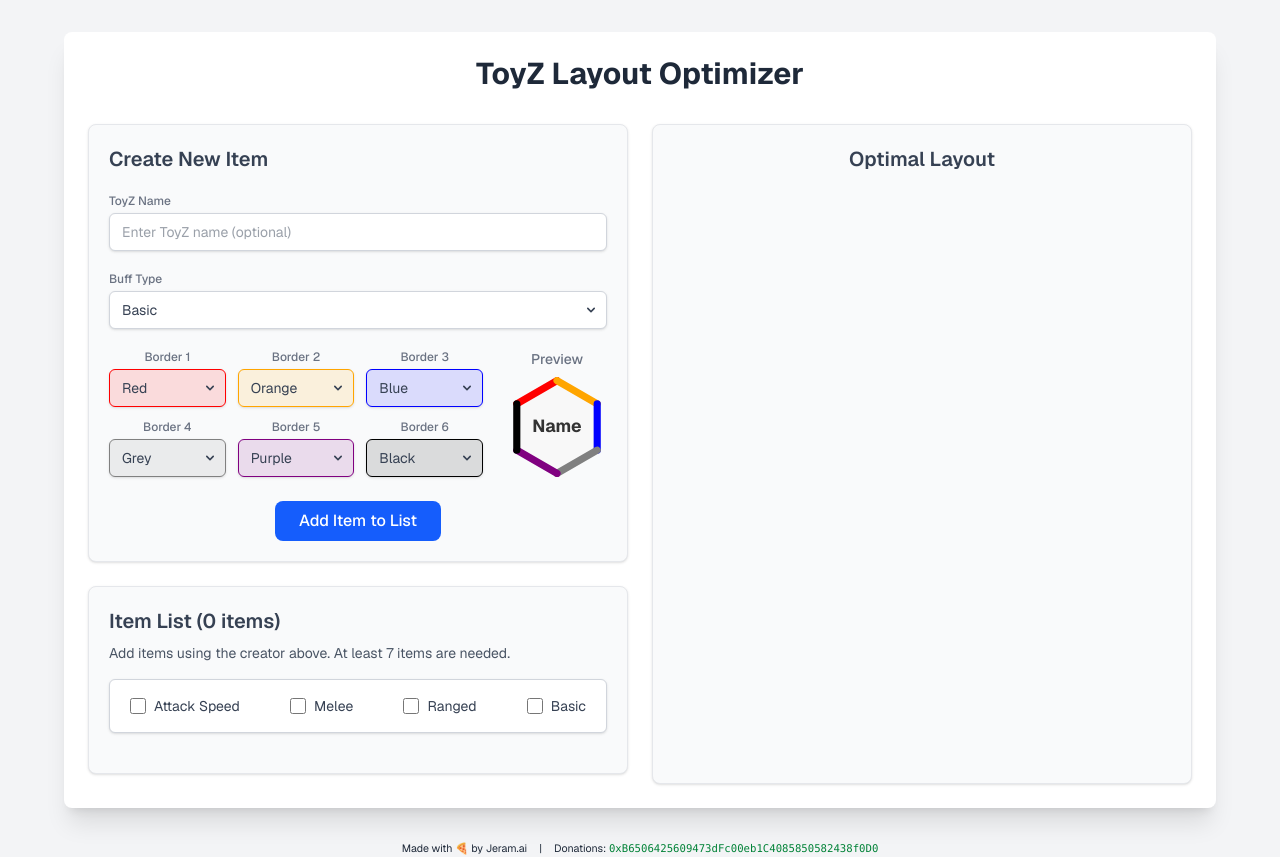
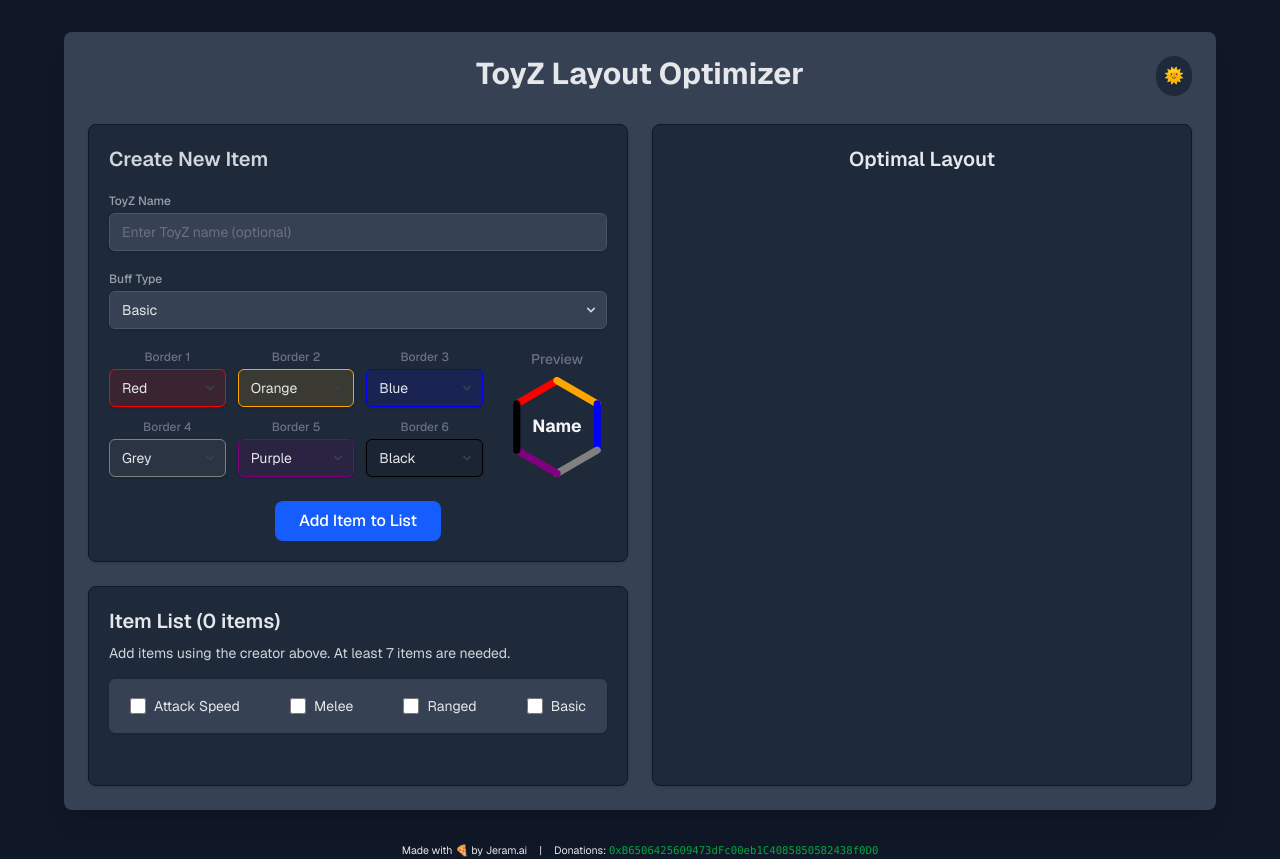
Before and after one commit to Jeramai/PHZ-Optimizer, a Next.js app: page / in a window 1280 px wide. Built offline with nearby package versions, Linux system fonts and the light colour scheme.

Commit message:
Implement dark mode support; add theme toggle component and update styles for dark mode compatibility

```diff
--- a/src/app/globals.css
+++ b/src/app/globals.css
@@ -1,4 +1,6 @@
 @import 'tailwindcss';
+
+@custom-variant dark (&:where(.dark, .dark *));
 
 :root {
   --background: #ffffff;
--- a/src/app/layout.tsx
+++ b/src/app/layout.tsx
@@ -24,7 +24,7 @@ export default function RootLayout({
 }>) {
   return (
     <html lang='en'>
-      <body className={`${geistSans.variable} ${geistMono.variable} antialiased`}>{children}</body>
+      <body className={`${geistSans.variable} ${geistMono.variable} antialiased dark`}>{children}</body>
     </html>
   );
 }
--- a/src/app/page.tsx
+++ b/src/app/page.tsx
@@ -3,6 +3,7 @@
 import HexagonCreator from '@/components/Creator';
 import HexagonList from '@/components/List';
 import HexagonOptimalLayout from '@/components/OptimalLayout';
+import ThemeToggle from '@/components/ThemeToggle';
 import { BuffType } from '@/lib/enums';
 import { ColorOption, Item } from '@/lib/types';
 import { debounce } from 'lodash';
@@ -104,10 +105,15 @@ export default function Home() {
   };
 
   return (
-    <div className='bg-gray-100 font-sans min-h-screen'>
+    <div className='bg-gray-100 dark:bg-gray-900 text-gray-800 dark:text-gray-200 font-sans min-h-screen'>
       <main className='p-4 md:p-8'>
-        <div className='container mx-auto bg-white p-4 sm:p-6 rounded-lg shadow-xl max-w-6xl'>
-          <h1 className='text-2xl sm:text-3xl font-bold mb-6 sm:mb-8 text-center text-gray-800'>ToyZ Layout Optimizer</h1>
+        <div className='container mx-auto bg-white dark:bg-gray-700 p-4 sm:p-6 rounded-lg shadow-xl max-w-6xl'>
+          <div className='relative'>
+            <h1 className='text-2xl sm:text-3xl font-bold mb-6 sm:mb-8 text-center'>ToyZ Layout Optimizer</h1>
+            <div className='absolute top-0 right-0'>
+              <ThemeToggle />
+            </div>
+          </div>
           <div className='flex flex-col lg:flex-row gap-6'>
             <div className='flex flex-col gap-6 lg:w-1/2'>
               <HexagonCreator onAddItem={handleAddItem} />
@@ -124,7 +130,7 @@ export default function Home() {
           </div>
         </div>
       </main>
-      <footer className='mb-1 text-[8pt] text-gray-800 flex justify-center gap-3'>
+      <footer className='mb-1 text-[8pt] flex justify-center gap-3'>
         <span>
           <span>Made with {'🍕'} by </span>
           <a href='https://jeramai.github.io' target='_blank'>
@@ -135,7 +141,7 @@ export default function Home() {
         <span>
           <span>{`Donations: `}</span>
           <button onClick={() => handleCopy('0xB6506425609473dFc00eb1C4085850582438f0D0')} className='cursor-pointer'>
-            <code className='text-green-700'>0xB6506425609473dFc00eb1C4085850582438f0D0</code>
+            <code className='text-green-700 dark:text-green-600'>0xB6506425609473dFc00eb1C4085850582438f0D0</code>
           </button>
         </span>
       </footer>
--- a/src/components/Creator.tsx
+++ b/src/components/Creator.tsx
@@ -32,10 +32,10 @@ export default function HexagonCreator({ onAddItem }: Readonly<HexagonCreatorPro
   }, [onAddItem, name, buffType, selectedColors]);
 
   return (
-    <div className='p-4 sm:p-5 border border-gray-200 rounded-lg bg-gray-50 shadow-sm'>
-      <h2 className='text-lg sm:text-xl font-semibold mb-5 text-gray-700'>Create New Item</h2>
+    <div className='p-4 sm:p-5 border border-gray-200 rounded-lg bg-gray-50 shadow-sm dark:border-gray-900 dark:bg-gray-800'>
+      <h2 className='text-lg sm:text-xl font-semibold mb-5 text-gray-700 dark:text-gray-300'>Create New Item</h2>
       <div className='flex flex-col mb-5'>
-        <label htmlFor='hexagonName' className='block text-xs font-medium text-gray-500 mb-1'>
+        <label htmlFor='hexagonName' className='block text-xs font-medium text-gray-500 dark:text-gray-400 mb-1'>
           ToyZ Name
         </label>
         <div className='relative w-full'>
@@ -45,13 +45,15 @@ export default function HexagonCreator({ onAddItem }: Readonly<HexagonCreatorPro
             value={name}
             onChange={(e) => setName(e.target.value)}
             placeholder='Enter ToyZ name (optional)'
-            className='w-full px-3 py-2 bg-white border border-gray-300 rounded-md shadow-sm text-sm text-gray-700 focus:outline-none focus:ring-2 focus:ring-blue-500 focus:border-blue-500'
+            className='w-full px-3 py-2 bg-white border border-gray-300 rounded-md shadow-sm text-sm text-gray-700
+              dark:bg-gray-700 dark:border-gray-600 dark:text-gray-200 placeholder-gray-400 dark:placeholder-gray-500
+              focus:outline-none focus:ring-2 focus:ring-blue-500 focus:border-blue-500'
           />
         </div>
       </div>
 
       <div className='flex flex-col mb-5'>
-        <label htmlFor='buffType' className='block text-xs font-medium text-gray-500 mb-1'>
+        <label htmlFor='buffType' className='block text-xs font-medium text-gray-500 dark:text-gray-400 mb-1'>
           Buff Type
         </label>
         <div className='relative w-full'>
@@ -59,15 +61,22 @@ export default function HexagonCreator({ onAddItem }: Readonly<HexagonCreatorPro
             id='buffType'
             value={buffType}
             onChange={(e) => setBuffType(e.target.value as BuffType)}
-            className='appearance-none w-full px-3 py-2 bg-white border border-gray-300 rounded-md shadow-sm text-sm text-gray-700 focus:outline-none focus:ring-2 focus:ring-blue-500 focus:border-blue-500 cursor-pointer'
+            className='appearance-none w-full px-3 py-2 bg-white border border-gray-300 rounded-md shadow-sm text-sm text-gray-700
+              dark:bg-gray-700 dark:border-gray-600 dark:text-gray-200 placeholder-gray-400 dark:placeholder-gray-500
+              focus:outline-none focus:ring-2 focus:ring-blue-500 focus:border-blue-500 cursor-pointer'
           >
             {Object.values(BuffType).map((type) => (
-              <option key={type} value={type} className='text-gray-900 bg-white hover:bg-gray-100'>
+              <option
+                key={type}
+                value={type}
+                className='text-gray-900 bg-white hover:bg-gray-100 dark:text-gray-200 dark:bg-gray-800 hover:dark:bg-gray-700'
+                style={{ color: '#1e2939' }}
+              >
                 {type}
               </option>
             ))}
           </select>
-          <div className='pointer-events-none absolute inset-y-0 right-0 flex items-center px-2 text-gray-700'>
+          <div className='pointer-events-none absolute inset-y-0 right-0 flex items-center px-2 text-gray-700 dark:text-gray-300'>
             <svg className='h-4 w-4' xmlns='http://www.w3.org/2000/svg' viewBox='0 0 20 20' fill='currentColor'>
               <path
                 fillRule='evenodd'
@@ -116,7 +125,8 @@ const SelectBorderColor = memo(function SelectBorderColor({ color, index, handle
           id={`color-select-${index}`}
           value={color}
           onChange={(e) => handleColorChange(index, e.target.value as ColorOption)}
-          className='appearance-none w-full px-3 py-2 bg-white border border-gray-300 rounded-md shadow-sm text-sm text-gray-700 focus:outline-none focus:ring-2 focus:ring-blue-500 focus:border-blue-500 cursor-pointer '
+          className='appearance-none w-full px-3 py-2 bg-white border border-gray-300 rounded-md shadow-sm text-sm text-gray-700 dark:text-gray-200
+            focus:outline-none focus:ring-2 focus:ring-blue-500 focus:border-blue-500 cursor-pointer '
           style={{
             backgroundColor: BORDER_COLORS[color] + '20', // Adding 20% opacity
             borderColor: BORDER_COLORS[color]
--- a/src/components/List.tsx
+++ b/src/components/List.tsx
@@ -21,7 +21,8 @@ interface HexagonListProps {
   handleBuffTypeChange: (buffType: BuffType) => void;
 }
 
-const CONTAINER_CLASSES = 'p-4 sm:p-5 border border-gray-200 rounded-lg bg-gray-50 shadow-sm';
+const CONTAINER_CLASSES =
+  'p-4 sm:p-5 border border-gray-200 rounded-lg bg-gray-50 dark:bg-gray-800 dark:border-gray-900 shadow-sm';
 const GRID_CLASSES = 'grid grid-cols-3 sm:grid-cols-4 md:grid-cols-5 gap-2';
 
 const RemoveButton = React.memo(({ id, onRemoveItem }: RemoveButtonProps) => (
@@ -48,20 +49,23 @@ const HexagonList = React.memo(({ items, onRemoveItem, selectedBuffTypes, handle
 
   return (
     <div id='item-list' className={CONTAINER_CLASSES}>
-      <h2 className='text-lg sm:text-xl font-semibold mb-2 text-gray-700'>Item List ({itemCount} items)</h2>
+      <h2 className='text-lg sm:text-xl font-semibold mb-2 text-gray-700 dark:text-gray-200'>Item List ({itemCount} items)</h2>
       {itemCount < 7 ? (
-        <p id='list-message' className='text-sm text-gray-600 mb-4 min-h-[20px]'>
+        <p id='list-message' className='text-sm text-gray-600 dark:text-gray-300 mb-4 min-h-[20px]'>
           Add items using the creator above. At least 7 items are needed.
         </p>
       ) : itemCount > 13 ? (
-        <p id='list-message' className='text-sm text-gray-600 mb-4 min-h-[20px]'>
+        <p id='list-message' className='text-sm text-gray-600 dark:text-gray-300 mb-4 min-h-[20px]'>
           It will take longer to find the optimal layout.
         </p>
       ) : null}
 
-      <div className='flex flex-wrap justify-between gap-2 p-3 border border-gray-300 rounded-md bg-white shadow-sm mb-5'>
+      <div className='flex flex-wrap justify-between gap-2 p-3 border border-gray-300 rounded-md bg-white dark:border-gray-700 dark:bg-gray-700 shadow-sm mb-8'>
         {Object.entries(BuffType).map((value) => (
-          <label key={value[0]} className='flex items-center space-x-2 cursor-pointer hover:bg-gray-50 px-2 py-1 rounded'>
+          <label
+            key={value[0]}
+            className='flex items-center space-x-2 cursor-pointer hover:bg-gray-50 hover:dark:bg-gray-800 px-2 py-1 rounded'
+          >
             <input
               type='checkbox'
               name={value[0]}
@@ -69,7 +73,7 @@ const HexagonList = React.memo(({ items, onRemoveItem, selectedBuffTypes, handle
               onChange={() => handleBuffTypeChange(value[1])}
               className='w-4 h-4 text-blue-500 border-gray-300 rounded focus:ring-blue-500 focus:ring-2'
             />
-            <span className='text-sm text-gray-700 select-none'>{value[1]}</span>
+            <span className='text-sm text-gray-700 dark:text-gray-200 select-none'>{value[1]}</span>
           </label>
         ))}
       </div>
--- a/src/components/OptimalLayout.tsx
+++ b/src/components/OptimalLayout.tsx
@@ -103,6 +103,7 @@ const HexagonOptimalLayout = React.memo(({ itemList }: Readonly<HexagonOptimalLa
         fill="#333"
         text-anchor="middle"
         dominant-baseline="middle"
+        class="fill-gray-900 dark:fill-gray-100"
         font-weight="bold">${truncatedText}</text>
     </g>`;
     },
@@ -121,7 +122,7 @@ const HexagonOptimalLayout = React.memo(({ itemList }: Readonly<HexagonOptimalLa
       if (displayId !== undefined) {
         svg += ' data-item-id="' + displayId + '"';
       }
-      svg += '><polygon points="' + points + '" fill="#f8f8f8" stroke="#aaa" stroke-width="0.5"/>';
+      svg += '><polygon points="' + points + '" class="fill-gray-200 dark:fill-gray-800"  stroke="#aaa" stroke-width="0.5"/>';
 
       // Add borders
       for (let i = 0; i < 6; i++) {
@@ -235,8 +236,11 @@ const HexagonOptimalLayout = React.memo(({ itemList }: Readonly<HexagonOptimalLa
   }, [currentArrangement, arrangements, drawLayout]);
 
   return (
-    <div id='optimalLayout' className='p-4 sm:p-5 border border-gray-200 rounded-lg bg-gray-50 shadow-sm h-full flex flex-col'>
-      <h2 className='text-lg sm:text-xl font-semibold mb-4 text-gray-700 text-center'>Optimal Layout</h2>
+    <div
+      id='optimalLayout'
+      className='p-4 sm:p-5 border border-gray-200 rounded-lg bg-gray-50 dark:bg-gray-800 dark:border-gray-900 shadow-sm h-full flex flex-col'
+    >
+      <h2 className='text-lg sm:text-xl font-semibold mb-4 text-gray-700 dark:text-gray-200 text-center'>Optimal Layout</h2>
 
       <div className='flex flex-col items-center justify-center gap-6 flex-grow'>
         <div className='relative w-full flex justify-center items-center'>
@@ -256,14 +260,14 @@ const HexagonOptimalLayout = React.memo(({ itemList }: Readonly<HexagonOptimalLa
         {!isLoading && arrangements?.length > 1 ? (
           <div className='flex gap-3'>
             <button
-              className='bg-gray-200 rounded-full text-gray-800 px-3 py-1 cursor-pointer disabled:opacity-25 disabled:cursor-default'
+              className='bg-gray-200 rounded-full text-gray-800 dark:bg-gray-600 dark:text-gray-200 px-3 py-1 cursor-pointer disabled:opacity-25 disabled:cursor-default'
               disabled={currentArrangement === 0}
               onClick={() => setCurrentArrangement((ca) => ca - 1)}
             >
               PREV
             </button>
             <button
-              className='bg-gray-200 rounded-full text-gray-800 px-3 py-1 cursor-pointer disabled:opacity-25 disabled:cursor-default'
+              className='bg-gray-200 rounded-full text-gray-800 dark:bg-gray-600 dark:text-gray-200 px-3 py-1 cursor-pointer disabled:opacity-25 disabled:cursor-default'
               disabled={currentArrangement === arrangements.length - 1}
               onClick={() => setCurrentArrangement((ca) => ca + 1)}
             >
@@ -271,17 +275,18 @@ const HexagonOptimalLayout = React.memo(({ itemList }: Readonly<HexagonOptimalLa
             </button>
           </div>
         ) : null}
+
         <div className='text-center'>
           <p
             id='layout-message'
             className={`text-sm mt-3 min-h-[40px] ${
               message.startsWith('Calculating')
-                ? 'text-blue-600'
+                ? 'text-blue-600 dark:text-blue-400'
                 : message.startsWith('Found')
-                ? 'text-green-600'
+                ? 'text-green-600 dark:text-green-400'
                 : message.startsWith('Need')
-                ? 'text-red-600'
-                : 'text-gray-600'
+                ? 'text-red-600 dark:text-red-400'
+                : 'text-gray-600 dark:text-gray-400'
             }`}
           >
             {message}
--- a/src/components/Preview.tsx
+++ b/src/components/Preview.tsx
@@ -59,6 +59,7 @@ export default function HexagonPreview({
         fill="#333"
         text-anchor="middle"
         dominant-baseline="middle"
+        class="fill-gray-900 dark:fill-gray-100"
         font-weight="bold">${truncatedText}</text>
     </g>`;
   };
@@ -67,7 +68,7 @@ export default function HexagonPreview({
   const hexagonSVG: string = useMemo(() => {
     const points: string = vertices.map((p: Point): string => `${p.x},${p.y}`).join(' ');
 
-    const basePolygon: string = `<polygon points="${points}" fill="#f8f8f8" stroke="#aaa" stroke-width="0.5"/>`;
+    const basePolygon: string = `<polygon points="${points}" class="fill-gray-200 dark:fill-gray-800"  stroke-width="0.5"/>`;
 
     // Create borders in a single iteration
     const borders: string = vertices
--- /dev/null
+++ b/src/components/ThemeToggle.tsx
@@ -0,0 +1,30 @@
+'use client';
+
+import { useEffect, useState } from 'react';
+
+export default function ThemeToggle() {
+  const [darkMode, setDarkMode] = useState(false);
+
+  useEffect(() => {
+    // Check if dark mode is enabled on initial load
+    if (document.body.classList.contains('dark')) {
+      setDarkMode(true);
+    }
+  }, []);
+
+  const toggleDarkMode = () => {
+    if (darkMode) {
+      document.body.classList.remove('dark');
+      setDarkMode(false);
+    } else {
+      document.body.classList.add('dark');
+      setDarkMode(true);
+    }
+  };
+
+  return (
+    <button onClick={toggleDarkMode} className='p-2 rounded-full bg-gray-100 dark:bg-gray-800 cursor-pointer'>
+      {darkMode ? '🌞' : '🌙'}
+    </button>
+  );
+}
```
Also changed, not shown: tailwind.config.ts (added, +9 -0 lines), 1 other file (tests, documents, lock files or other folders).
